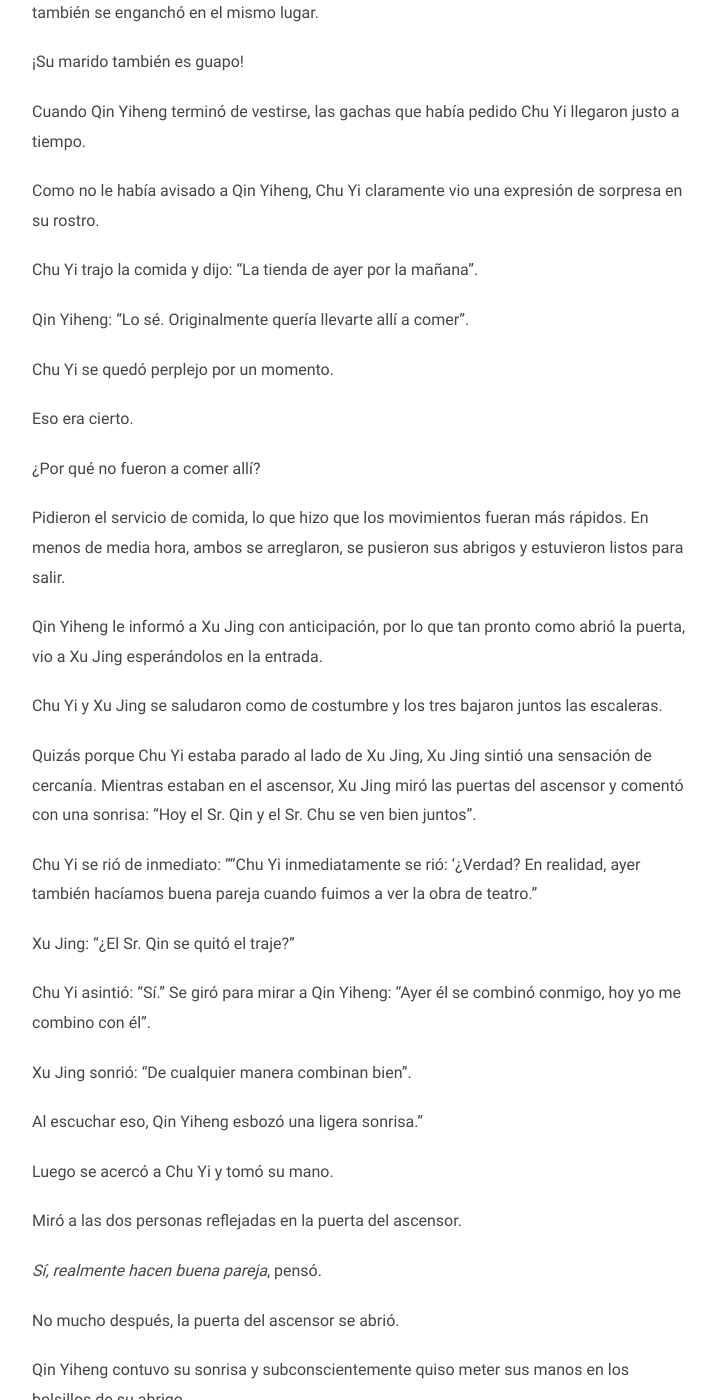
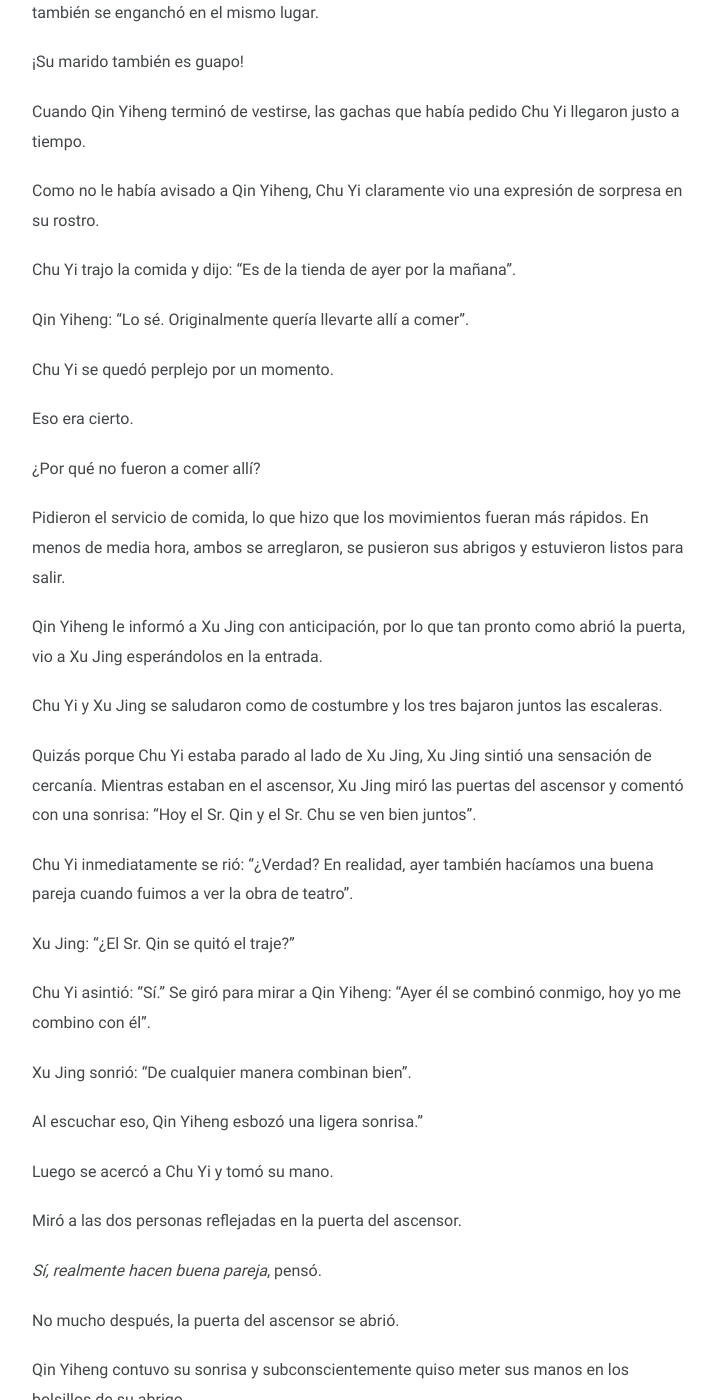
Before and after one commit to taozi-lecturas/taozi-lecturas.github.io, a Jekyll site: the page built from novelas/cacuedv/_posts/2025-03-31-capitulo-66.md, in a window 1280 px wide and 1400 px high, scrolled down 8769 px. Shown: the whole window, without its empty margins (278-994 px from the left). Built offline with Jekyll 4.4.1, drawn with Linux system fonts in a browser that asks for light colours; some of the changed text lies outside the part shown.

Commit message:
Updated Note novelas/cacuedv/_posts/2025-03-31-capitulo-66.md

```diff
--- a/novelas/cacuedv/_posts/2025-03-31-capitulo-66.md
+++ b/novelas/cacuedv/_posts/2025-03-31-capitulo-66.md
@@ -263,7 +263,7 @@ Qin Yiheng negó con la cabeza: "Puedo hacerlo".
 
 Chu Yi simplemente retira sus manos.
 
-¿Y cómo fue ese 'puedo hacerlo' de Qin Yiheng? Simplemente se paró detrás de Chu Yi y extendió la mano desde su espalda.
+¿Y cómo fue ese _'puedo hacerlo'_ de Qin Yiheng? Simplemente se paró detrás de Chu Yi y extendió la mano desde su espalda.
 
 Al igual que cuando se anudaba la corbata él mismo, esta vez, Qin Yiheng finalmente le ató la corbata correctamente.
 
@@ -291,7 +291,7 @@ Cuando Qin Yiheng terminó de vestirse, las gachas que había pedido Chu Yi lleg
 
 Como no le había avisado a Qin Yiheng, Chu Yi claramente vio una expresión de sorpresa en su rostro.
 
-Chu Yi trajo la comida y dijo: "La tienda de ayer por la mañana".
+Chu Yi trajo la comida y dijo: "Es de la tienda de ayer por la mañana".
 
 Qin Yiheng: "Lo sé. Originalmente quería llevarte allí a comer".
 
@@ -309,7 +309,7 @@ Chu Yi y Xu Jing se saludaron como de costumbre y los tres bajaron juntos las es
 
 Quizás porque Chu Yi estaba parado al lado de Xu Jing, Xu Jing sintió una sensación de cercanía. Mientras estaban en el ascensor, Xu Jing miró las puertas del ascensor y comentó con una sonrisa: "Hoy el Sr. Qin y el Sr. Chu se ven bien juntos".
 
-Chu Yi se rió de inmediato: ""Chu Yi inmediatamente se rió: '¿Verdad? En realidad, ayer también hacíamos buena pareja cuando fuimos a ver la obra de teatro."
+Chu Yi inmediatamente se rió: "¿Verdad? En realidad, ayer también hacíamos una buena pareja cuando fuimos a ver la obra de teatro".
 
 Xu Jing: "¿El Sr. Qin se quitó el traje?"
 
```
